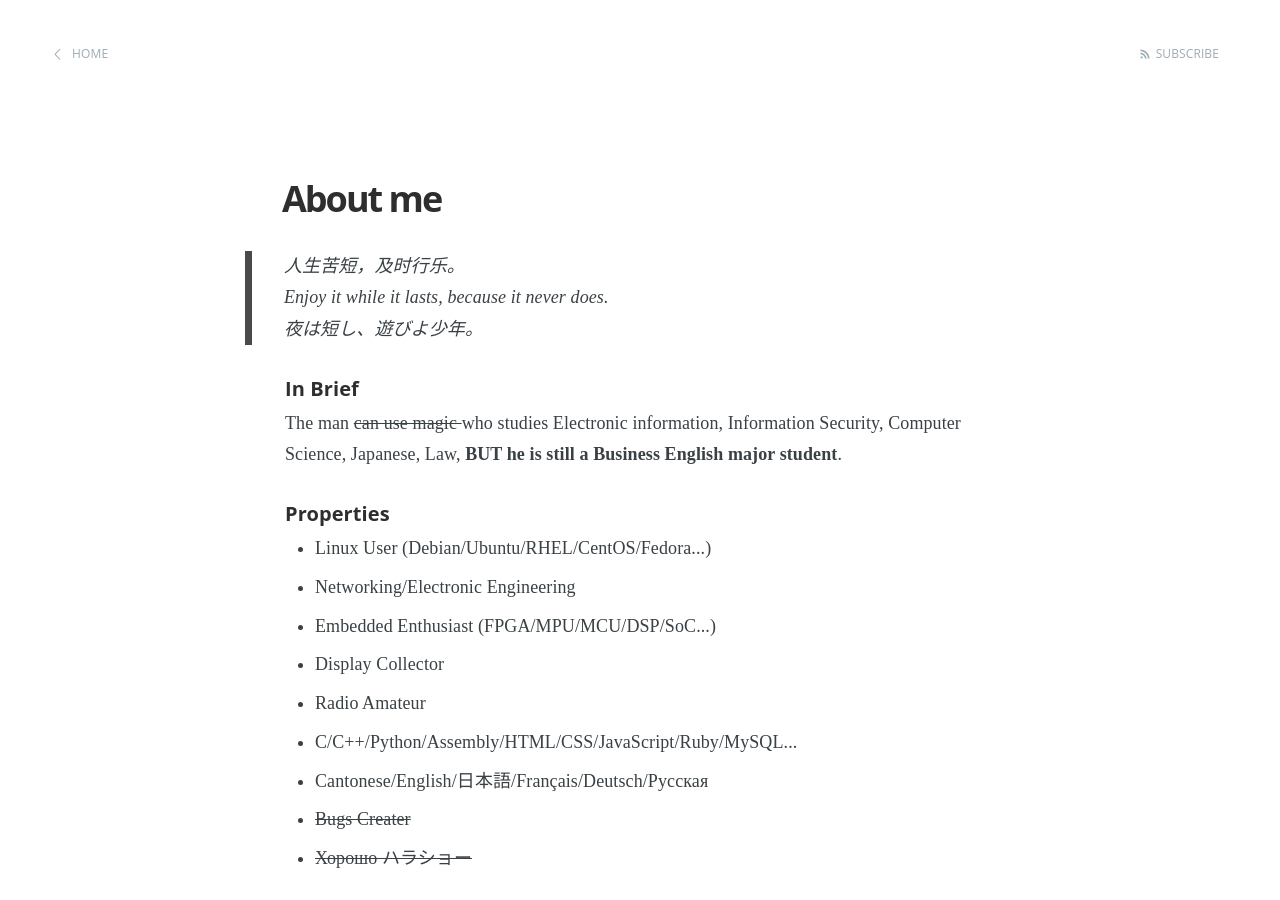
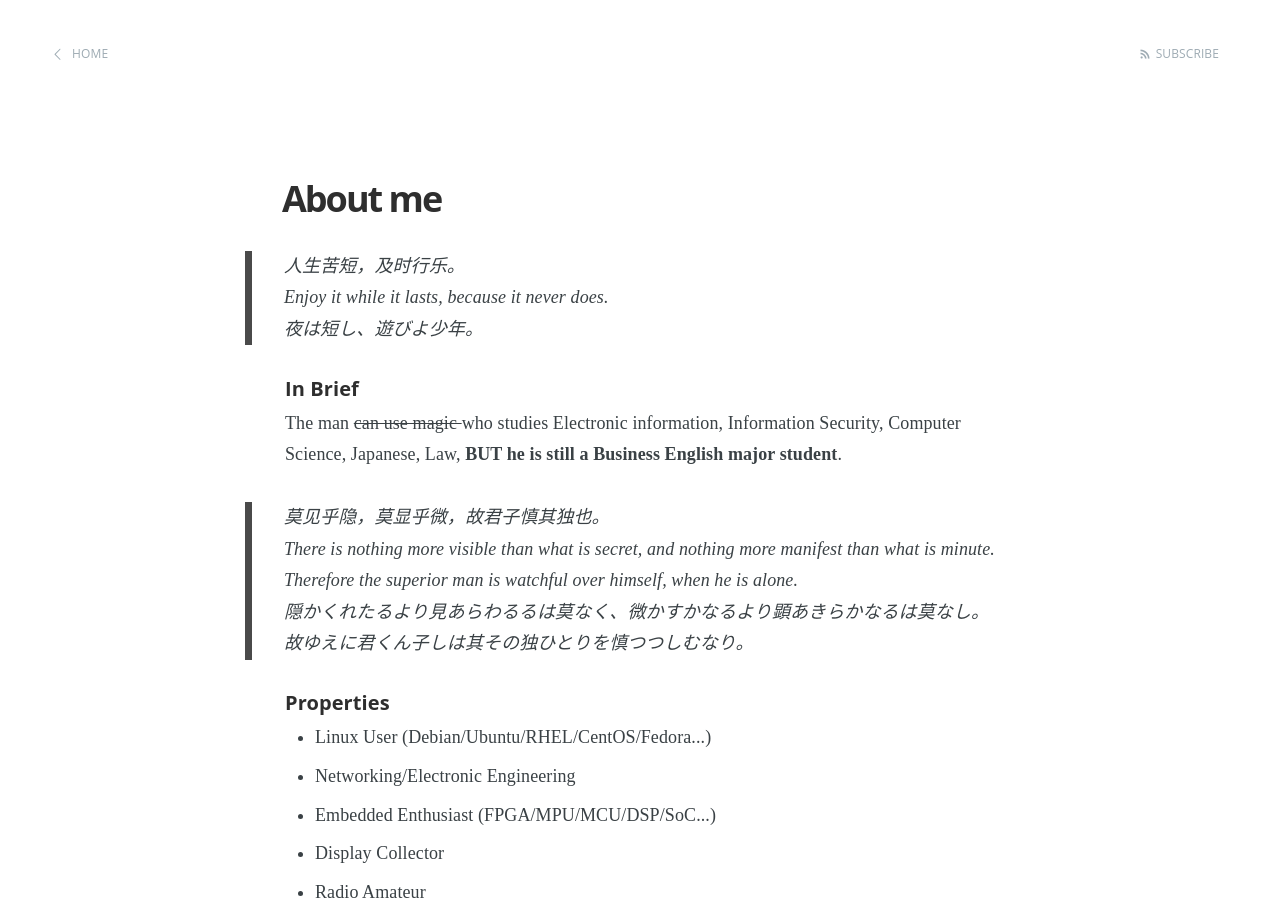
Before and after one commit to IcingTomato/whisper, a Jekyll site: the page built from about.md, in a window 1280 px wide and 900 px high. Built offline with Jekyll 4.4.1, drawn with Linux system fonts in a browser that asks for light colours; some of the changed text lies outside the part shown.

Commit message:
Update: Update about.md

```diff
--- a/_layouts/post.html
+++ b/_layouts/post.html
@@ -71,9 +71,7 @@ post_class: post-template
                     <!-- Author Name -->
                     <h4> {{ site.author }} </h4>
                     <!-- Author Bio -->
-                    <p>
-                        There is nothing more visible than what is secret, and nothing more manifest than what is minute. Therefore the superior man is watchful over himself, when he is alone.
-                    </p>
+                    <p>The one who want to be a Full Stack Developer.</p>
                 </section>
             {% endif %}
         </footer>
--- a/about.md
+++ b/about.md
@@ -16,6 +16,13 @@ title: About me
         The man <s> can use magic </s> who studies Electronic information, Information Security, Computer Science, Japanese, Law,
         <strong>BUT he is still a Business English major student</strong>.
     </p>
+    <blockquote>
+    <p>
+    莫见乎隐，莫显乎微，故君子慎其独也。<br>
+    There is nothing more visible than what is secret, and nothing more manifest than what is minute. Therefore the superior man is watchful over himself, when he is alone.<br>
+    隠かくれたるより見あらわるるは莫なく、微かすかなるより顕あきらかなるは莫なし。故ゆえに君くん子しは其その独ひとりを慎つつしむなり。<br>
+    </p>
+    </blockquote>
     <h5>Properties</h5>
     <ul>
         <li>Linux User (Debian/Ubuntu/RHEL/CentOS/Fedora...)</li>
@@ -83,9 +90,7 @@ title: About me
             <!-- Author Name -->
             <h4> {{ site.author }} </h4>
             <!-- Author Bio -->
-            <p>
-                There is nothing more visible than what is secret, and nothing more manifest than what is minute. Therefore the superior man is watchful over himself, when he is alone.
-            </p>
+            <p>The one who want to be a Full Stack Developer.</p>
         </section>
     {% endif %}
 </footer>
```
